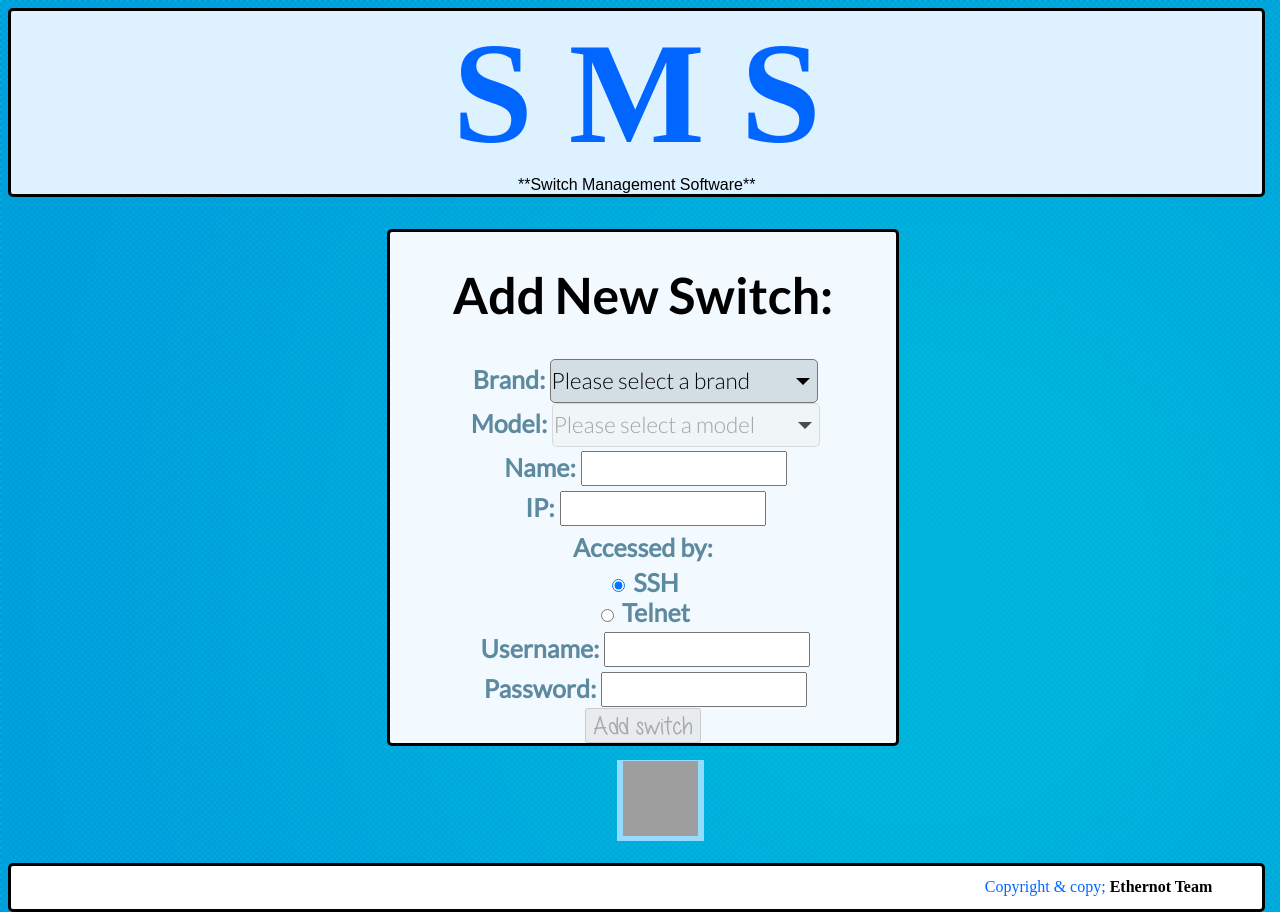
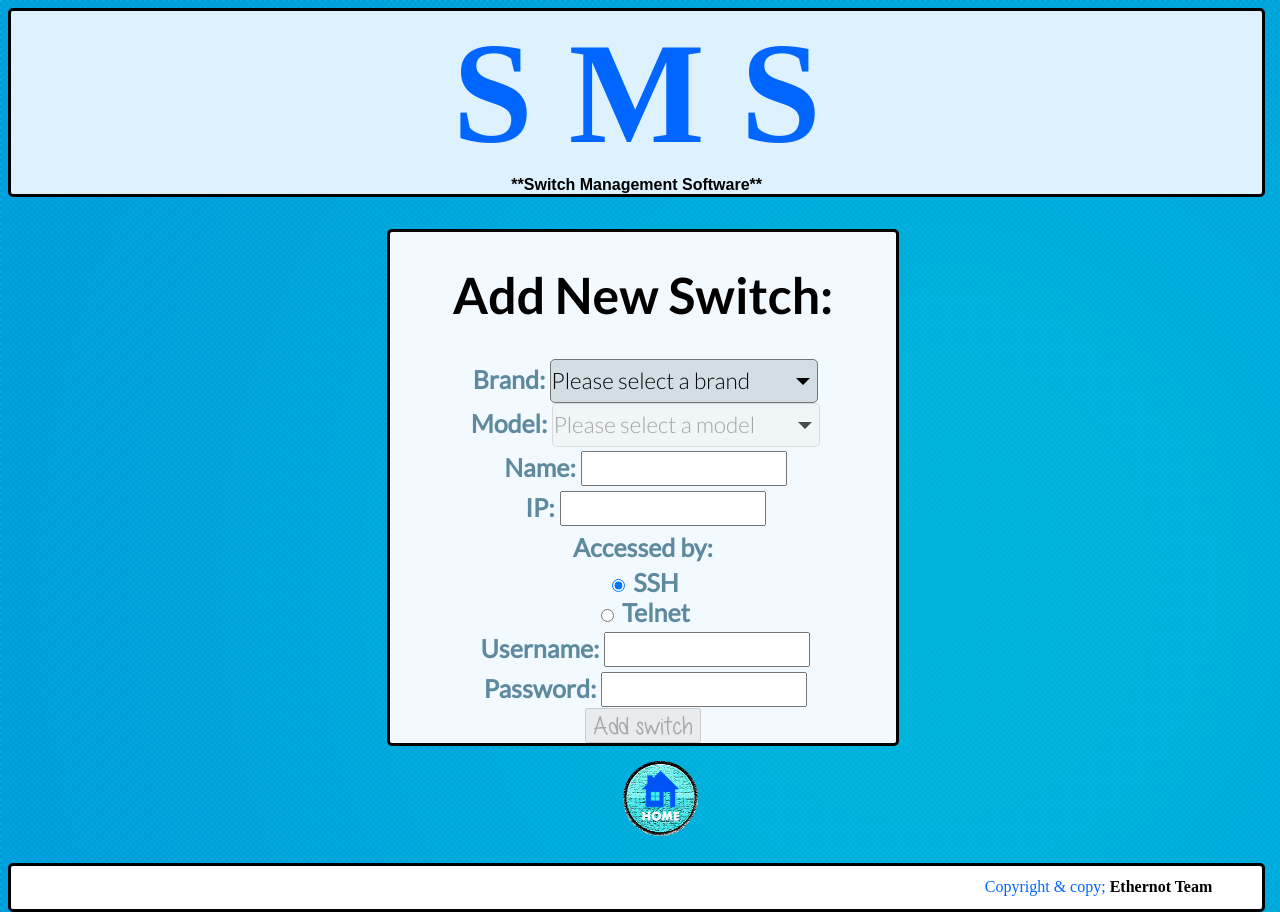
Before and after one commit to Ethernot/SMS2, a PHP site: page /ClientPages/AddSwitch.php in a window 1280 px wide. Run offline with PHP 8.4, Linux system fonts and the light colour scheme; data that the repository does not hold is empty; some web fonts are replaced; grey boxes are pictures that could not be loaded.

Commit message:
home fix

```diff
--- a/ClientPages/AddSwitch.php
+++ b/ClientPages/AddSwitch.php
@@ -83,7 +83,7 @@
 </div>
 
 <a href="../index.php" style="float: left;margin: 0 48% 1.5% 48%">
-    <button><img src="Css/home-button.jpg" width="75" height="75"></button>
+    <button class="home"><img src="Css/home.png" width="75" height="75"></button>
 </a>
 
 <script language="javascript">
--- a/ClientPages/CheckAllSwitches.php
+++ b/ClientPages/CheckAllSwitches.php
@@ -53,7 +53,7 @@
     <br>
 </div>
     <a href="../index.php" style="float: left;margin: 0 48% 1.5% 48%">
-        <button><img src="Css/home-button.jpg" width="75" height="75"></button>
+        <button class="home"><img src="Css/home.png" width="75" height="75"></button>
     </a>
 
 <script>
--- a/ClientPages/CheckSwitchInfo.php
+++ b/ClientPages/CheckSwitchInfo.php
@@ -56,7 +56,7 @@
             ?>
         </div>
         <a href="../index.php" style="float: left;margin: 0 48% 1.5% 48%">
-            <button><img src="Css/home-button.jpg" width="75" height="75"></button>
+            <button class="home"><img src="Css/home.png" width="75" height="75"></button>
         </a>
 
         <script>
--- a/ClientPages/Css/stylesheet.css
+++ b/ClientPages/Css/stylesheet.css
@@ -61,6 +61,7 @@ body {
     font-size: 1em;
     text-align: center;
     color: black;
+    font-weight: bold;
 }
 
 .mainFooter {
--- a/ClientPages/GetConfigurationNow.php
+++ b/ClientPages/GetConfigurationNow.php
@@ -43,7 +43,7 @@
 </div>
 
 <a href="../index.php" style="float: left;margin: 0 48% 1.5% 48%">
-    <button><img src="Css/home-button.jpg" width="75" height="75"></button>
+    <button class="home"><img src="Css/home.png" width="75" height="75"></button>
 </a>
 
 <script>
--- a/ClientPages/ModifySwitch.php
+++ b/ClientPages/ModifySwitch.php
@@ -147,7 +147,7 @@
 </div>
 
 <a href="../index.php" style="float: left;margin: 0 48% 1.5% 48%">
-    <button><img src="Css/home-button.jpg" width="75" height="75"></button>
+    <button class="home"><img src="Css/home.png" width="75" height="75"></button>
 </a>
 <footer class="mainFooter">
     <p>Copyright &copy; <span>Ethernot Team</span></p>
--- a/ClientPages/SwitchManagement.php
+++ b/ClientPages/SwitchManagement.php
@@ -108,7 +108,7 @@
 
         </div>
         <a href="../index.php" style="float: left;margin: 0 48% 1.5% 48%">
-            <button><img src="Css/home-button.jpg" width="75" height="75"></button>
+            <button class="home"><img src="Css/home.png" width="75" height="75"></button>
         </a>
         <script>
             function activeModelSelect() {
```
